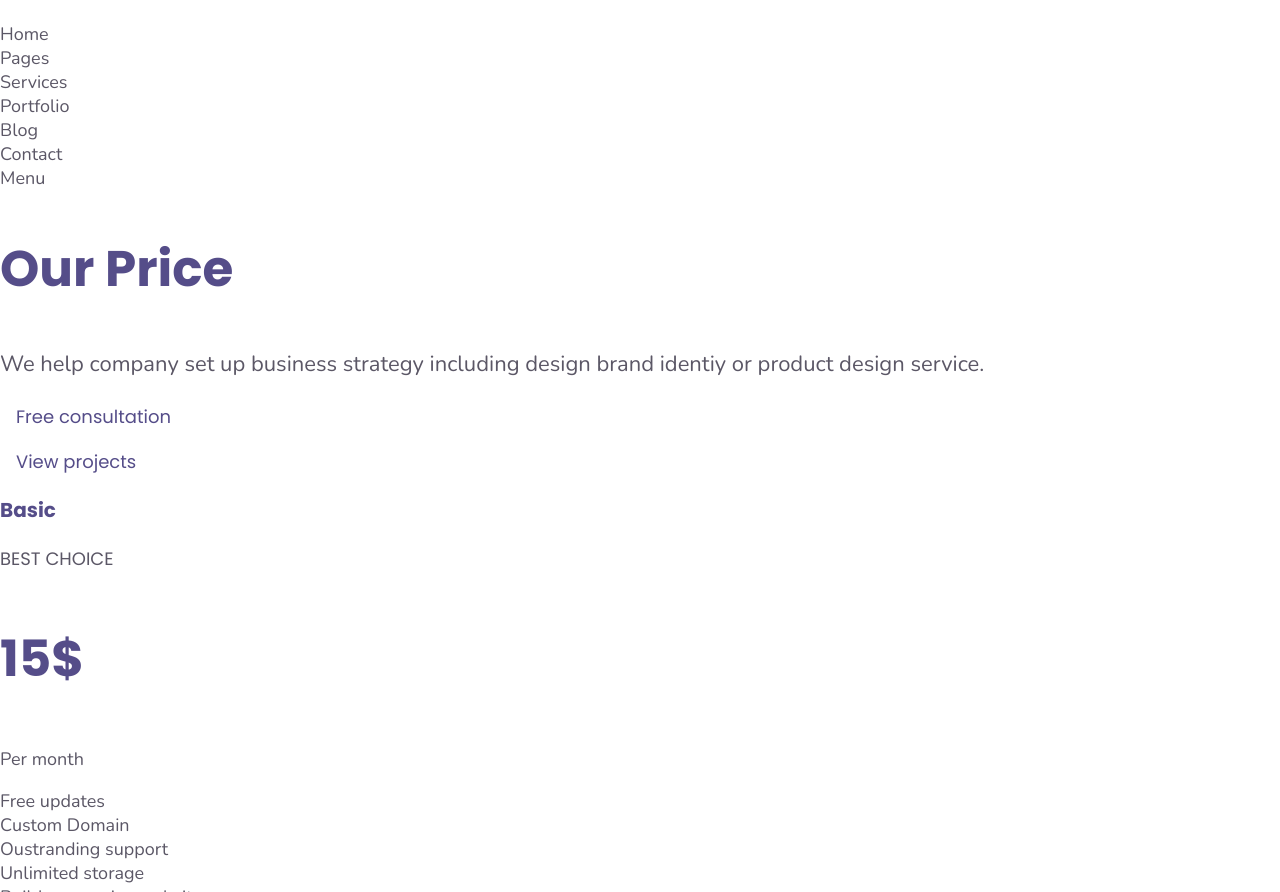
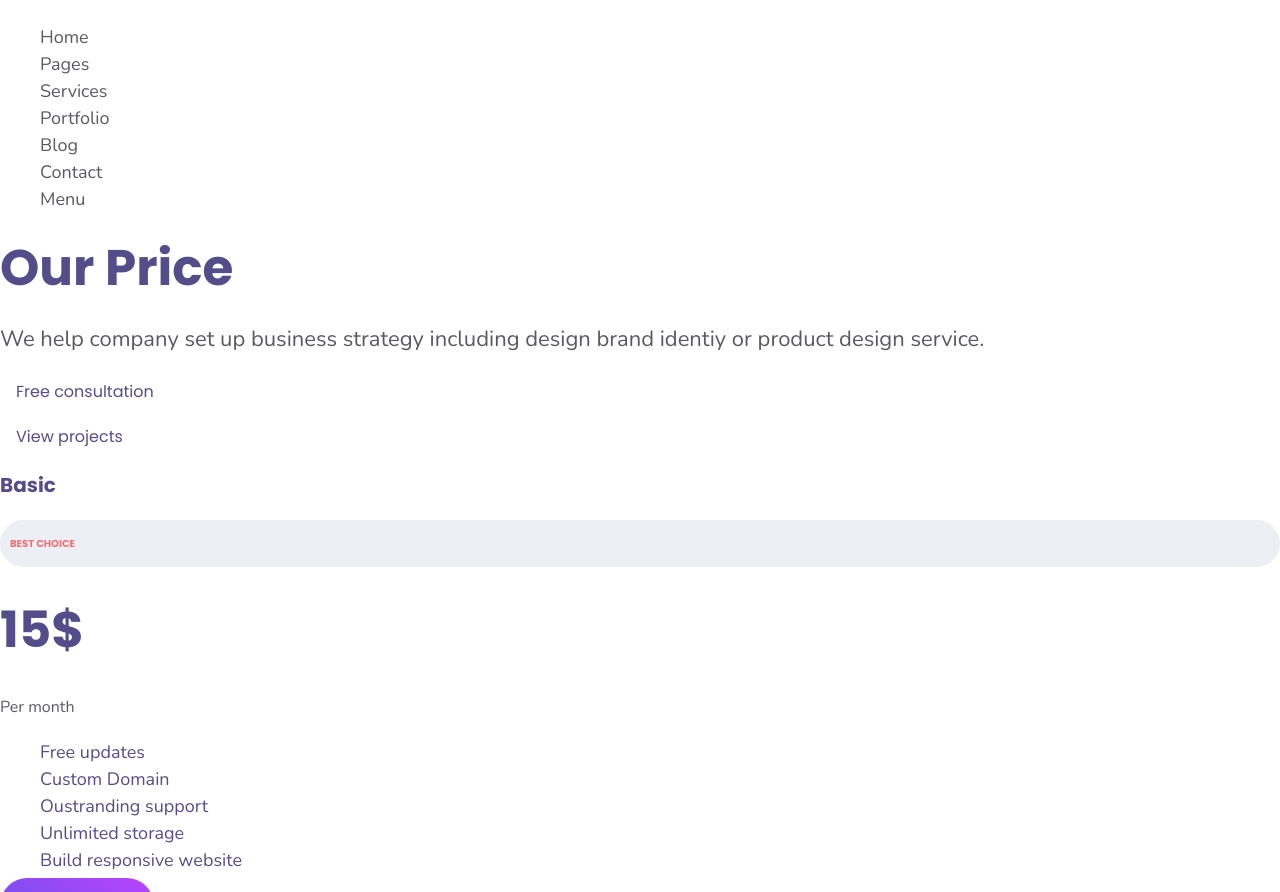
Before and after one commit to LisaDevoghelaere/elipso, a plain HTML site: page index.html in a window 1280 px wide. Shown: the part 60-952 px from the top of the page. Drawn offline with nearby package versions, Linux system fonts and the light colour scheme.

Commit message:
font-color-size-family-bg

```diff
--- a/style.css
+++ b/style.css
@@ -20,12 +20,14 @@
     --size50 : 3.125rem;
 }
 /*-------------------------------Généralités-------------------------------------*/
+/*---------------Polices, graisses, couleurs,bg-----------------*/
 body
 {
     margin : 0 auto;
     font-family : 'Nunito', sans-serif;
     font-weight: var(--regular);
     font-size : var(--size18);
+    line-height: 1.6875rem;
     color : var(--font-color-grey);
 }
 .poppins
@@ -40,7 +42,6 @@ a
 ul
 {
     list-style: none;
-    padding : 0;
 }
 h1, .prix
 {
@@ -60,18 +61,20 @@ h3
     font-size: var(--size22);
     color : var(--font-color-purple);
 }
-.bouton-degrade
+.bouton-degrade, .bouton-blanc:hover
 {
     color : white;
     font-weight: var(--medium);
     background-image: var(--bg-degrade);
     padding : 1rem;
     border-radius: 30px;
+    font-size: var(--size16);
 }
 .bouton-blanc
 {
     padding : 1rem;
     color : var(--font-color-purple);
+    font-size: var(--size16);
 }
 .intro
 {
@@ -86,3 +89,20 @@ h3
     line-height : 1.875rem;
     color : var(--font-color-purple);
 }
+#best-choice
+{
+    font-size: var(--size10);
+    font-weight: var(--bold);
+    color : #EF7171;
+    background-color: #EDEFF4;
+    border-radius: 30px;
+    padding : var(--size10);
+}
+.per-month
+{
+    font-size: var(--size16);
+}
+.liste-prix
+{
+    color : var(--font-color-purple);
+}
```
